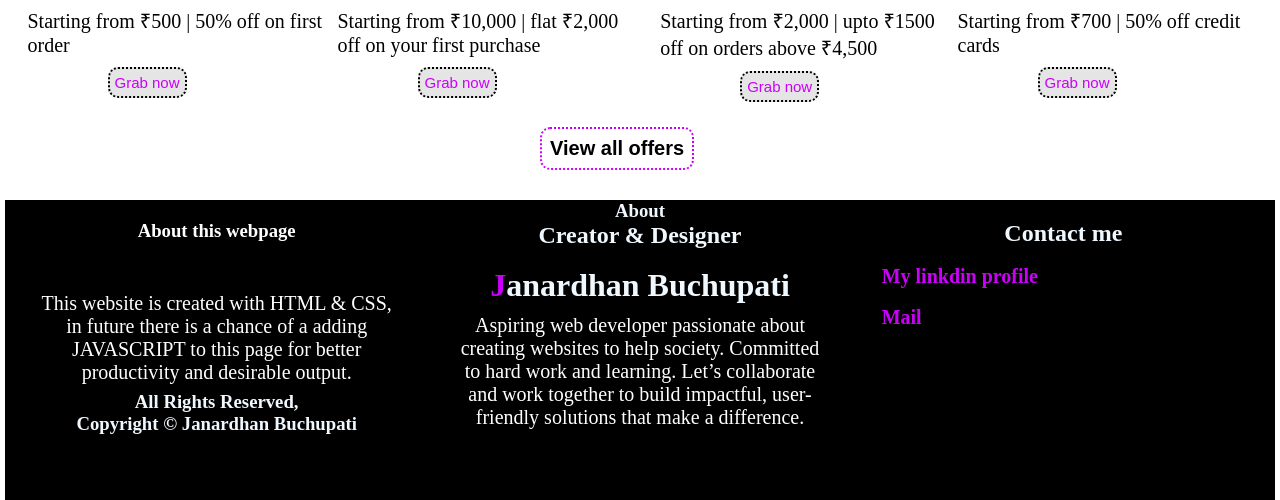
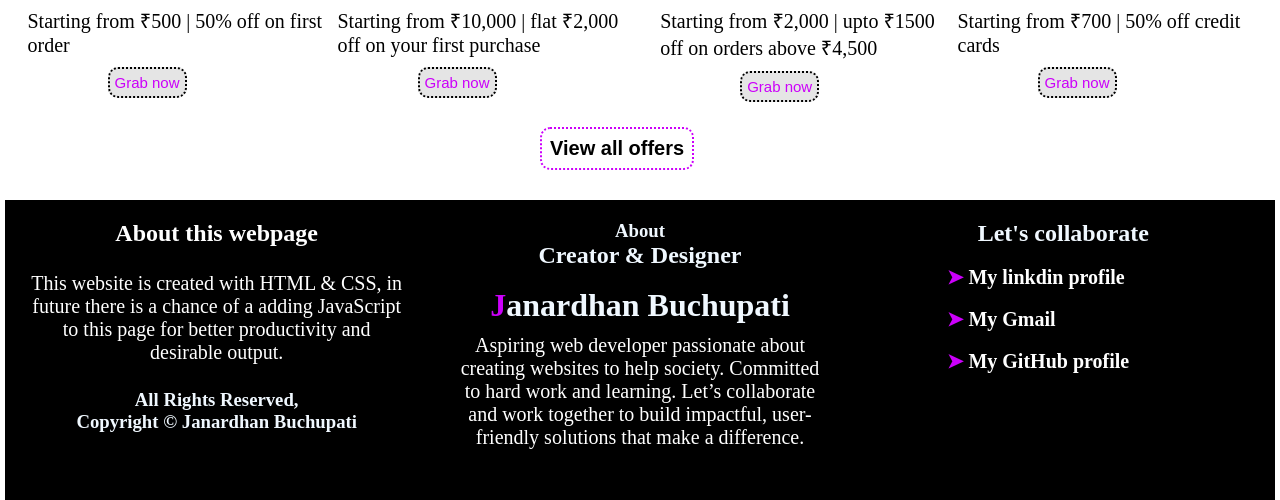
Before and after one commit to janardhan-dev/ecommerce-site, a plain HTML site: page index.html in a window 1280 px wide. Shown: the part 1841-2341 px from the top of the page. Drawn offline with Linux system fonts and the light colour scheme.

Commit message:
code updated
code updated for some changes

```diff
--- a/index.html
+++ b/index.html
@@ -261,10 +261,13 @@
             margin: auto;
             background-color: black;
 
+
         }
         #foot{
 
-            color:aliceblue
+            color:aliceblue;
+            margin-top: 10px;
+
 
         }
         #foot p{
@@ -282,11 +285,12 @@
             text-align: center;
         }
         #foot a{
-            text-align: center;
-            margin-left:30px;
-            color: rgb(204, 0, 250);
+            text-align:center ;
+            margin-left:95px;
+
             font-size: 20px;
-             font-weight: bold;
+            font-weight: bold;
+
         }
 
         </style>
@@ -564,8 +568,8 @@
         <div class="footer">
             <div id="foot">
                 <div>
-                    <h3 style="color:white; text-align: center;margin-top:20px">About this webpage</h3>
-                    <p>This website is created with HTML & CSS, in future there is a chance of a adding JAVASCRIPT to this page for better productivity and desirable output.
+                    <h2 style="color:white; text-align: center;margin-top:10px">About this webpage</h2>
+                    <p style="margin: 25px;"> This website is created with HTML & CSS, in future there is a chance of a adding JavaScript to this page for better productivity and desirable output.
 
                     </p>
                     <h3 style="text-align: center;">All Rights Reserved,<br> Copyright © Janardhan Buchupati</h3>
@@ -584,13 +588,16 @@
             </div>
             <div id="foot">
                 <div>
-                    <h2  style="text-align: center;margin-top:20px">Contact me</h2><br>
+                    <h2  style="text-align: center;margin-top:10px;margin-left: 0px;">Let's collaborate </h2><br>
 
                     <a  href="https://www.linkedin.com/in/janardhan-buchupati-518068277?utm_source=share&utm_campaign=share_via&utm_content=profile&utm_medium=android_app">
-                        My linkdin profile
+                         <span style="color: rgb(204, 0, 250);">➤</span> My linkdin profile
                     </a><br><br>
                     <a href="mailto:janabuchupati@gmail.com">
-                       Mail
+                       <span style="color: rgb(204, 0, 250);">➤</span> My Gmail
+                    </a> <br> <br>
+                    <a href="https://github.com/janardhan-dev">
+                       <span style="color: rgb(204, 0, 250);">➤</span> My GitHub profile
                     </a>
                 </div>
             </div>
```
